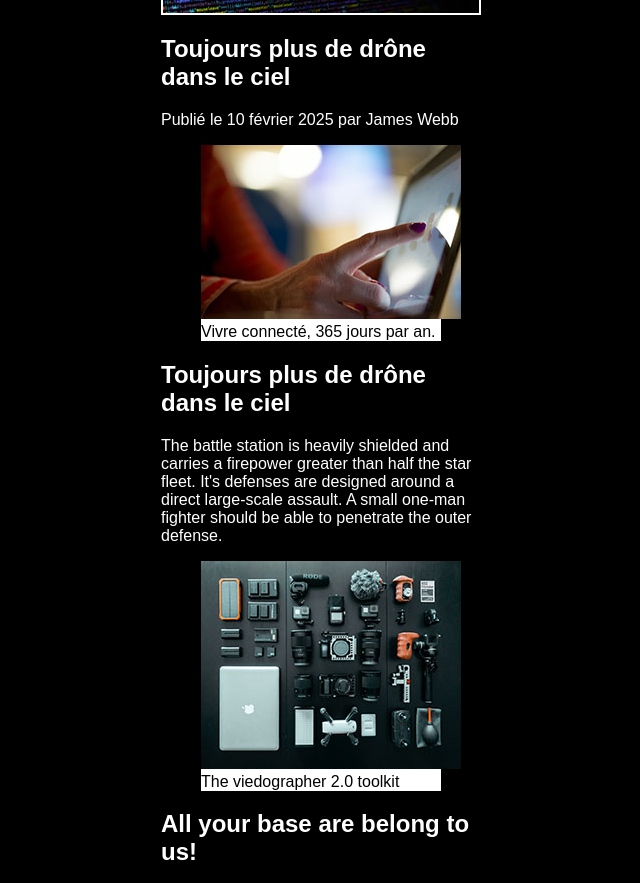
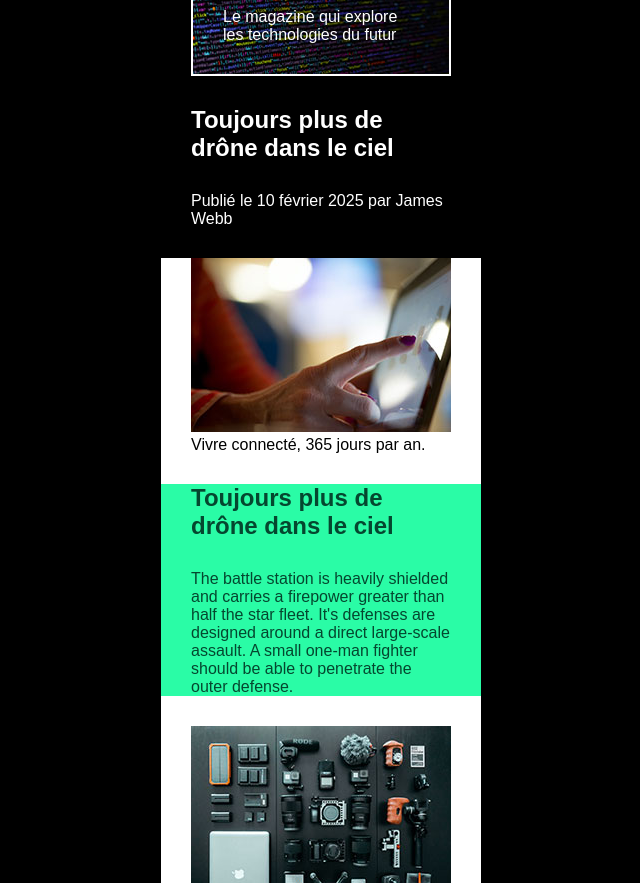
Before and after one commit to despairpanta/14-techmag, a plain HTML site: page article.html in a window 1280 px wide. Shown: the part 121-1004 px from the top of the page, without its empty margins (319-959 px from the left). Drawn offline with Linux system fonts and the light colour scheme.

Commit message:
ajout-dans-css

```diff
--- a/article.html
+++ b/article.html
@@ -19,7 +19,7 @@
   Publié le 10 février 2025 par James Webb
 </p>
 
-<div>
+<article>
 <figure>
   <img src="img/main-avec-ecran.jpg">
   <figcaption>
@@ -27,12 +27,15 @@
   </figcaption>
 </figure>
 
-<h2>Toujours plus de drône dans le ciel</h2>
+<div class="magazine-explication">
+  <h2>Toujours plus de drône dans le ciel</h2>
 <p>
   The battle station is heavily shielded and carries a firepower greater than
 half the star fleet. It's defenses are designed around a direct large-scale
 assault. A small one-man fighter should be able to penetrate the outer
 defense.
+</div>
+
 </p>
 <figure>
   <img src="img/tous-les-materiaux.jpg">
@@ -64,7 +67,7 @@ We ran into some old friends. Is the ship all right?
 <a href="index.html">
   Retour aux article
 </a>
-</div>
+</article>
 
 
 <footer>
--- a/css/style.css
+++ b/css/style.css
@@ -17,7 +17,16 @@ body {
 
 header {
   background-image: url(../img/header-background.jpg);
+  margin: 30px;
   border: 2px solid white;
+}
+
+h1 {
+  margin: 30px;
+}
+
+h2 {
+  margin: 30px;
 }
 
 header span {
@@ -27,7 +36,30 @@ font-style: italic;
 }
 
 figure {
-  max-width: 320px;
+  margin: 30px;
   background: white;
   color: black;
 }
+
+.magazine-explication {
+  background: #2afca6;
+  color: #05472f;
+}
+
+article {
+  background: white;
+  color: black;
+}
+
+p {
+  margin: 30px;
+
+}
+
+a {
+  margin: 30px;
+}
+
+footer {
+  margin: 30px;
+}
```
